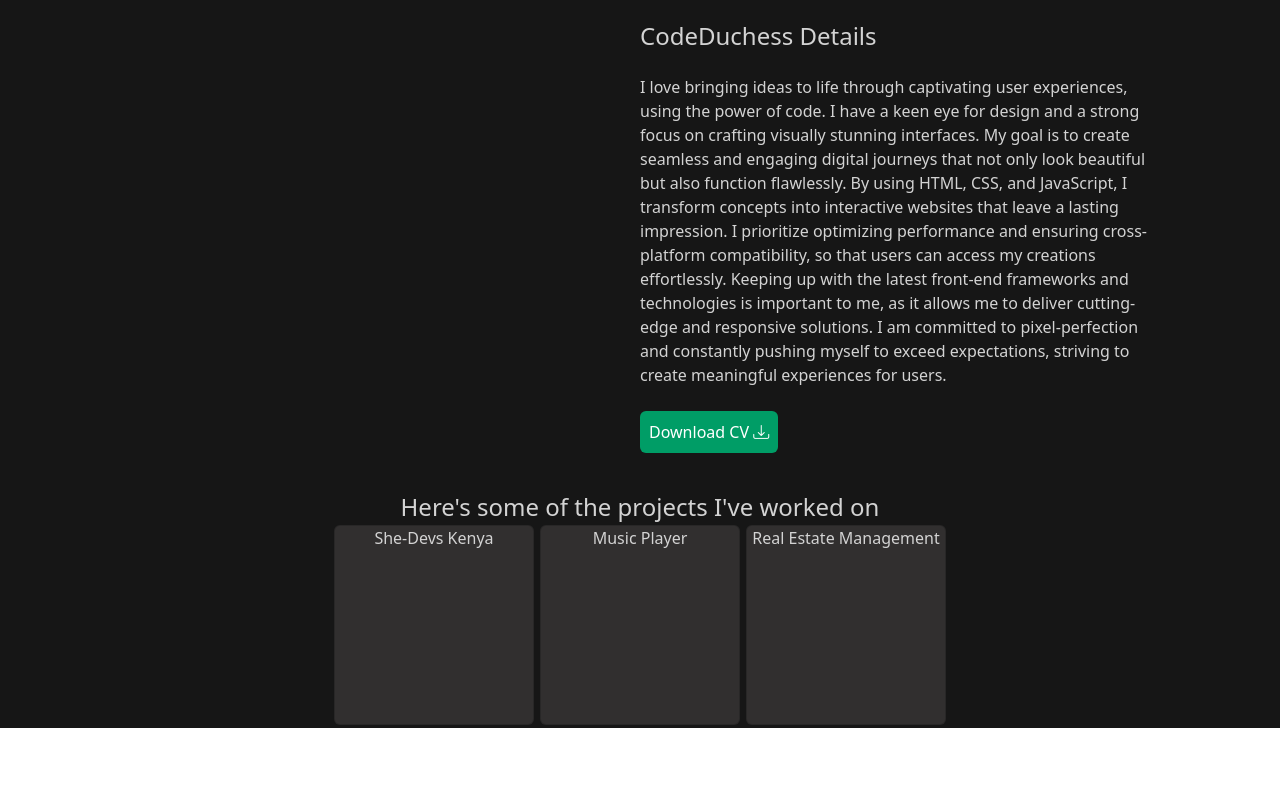
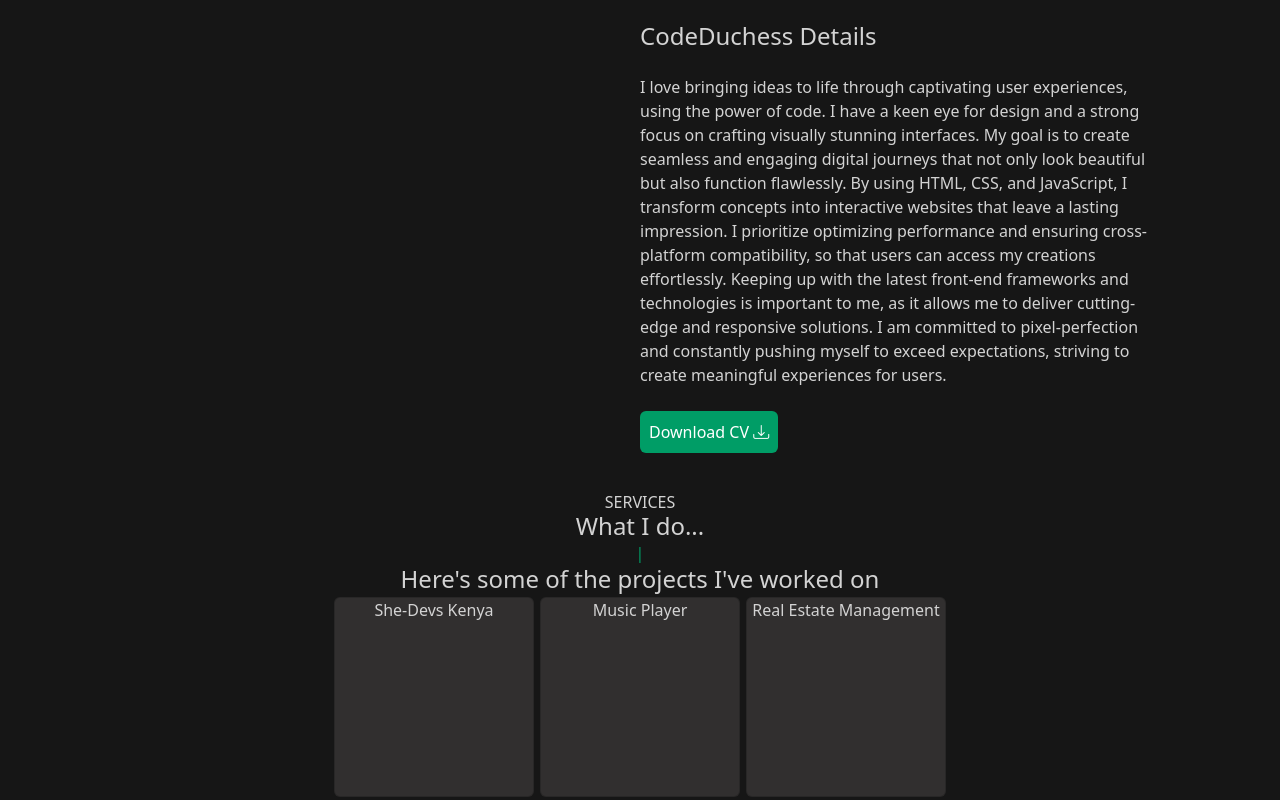
Before and after one commit to Carol254/portfolio, an Angular app: page / in a window 1280 px wide. Shown: the part 898-1698 px from the top of the page. Before the commit the page ends 1626 px from the top, so only its background shows below. Built offline with nearby package versions, Linux system fonts and the light colour scheme.

Commit message:
few changes made

```diff
--- a/src/app/home/home.component.css
+++ b/src/app/home/home.component.css
@@ -109,6 +109,14 @@
     color:#fff;
     padding: 8px;
 }
+.services{
+    display: flex;
+    flex-direction: column;
+    justify-content: center;
+    align-items: center;
+    background-color:#161616 ;
+    color: lightgray;
+}
 @media only screen and (max-width: 768px) {
     .main-content{
         background-color:#161616 ;
--- a/src/app/home/home.component.html
+++ b/src/app/home/home.component.html
@@ -35,6 +35,7 @@
       <div> <img src="assets\icons8-nodejs-96.png"></div>
     </div>
 </div>
+
 <section class="biography">
   <h6>BIOGRAPHY</h6>
   <h4>Who am I?</h4>
@@ -65,6 +66,13 @@
   </div>
 </section>
 
+<section class="services">
+  <h6>SERVICES</h6>
+  <h4>What I do...</h4>
+  <div class="_line">|</div>
+
+</section>
+
 <section class="about">
   <h4 class="abt_text">
     Here's some of the projects I've worked on
```
